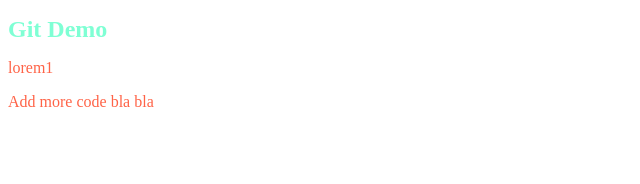
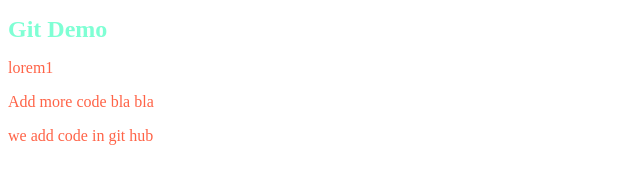
Before and after one commit to NidhiPatel7/gitdemo, a plain HTML site: page index.html in a window 1280 px wide. Shown: the whole page, without its empty margins (0-640 px from the left). Drawn offline with Linux system fonts and the light colour scheme.

Commit message:
addding code in git

```diff
--- a/index.html
+++ b/index.html
@@ -11,5 +11,6 @@
     <h1>Git Demo</h1>
     <p>lorem1</p>
     <p>Add more code bla bla</p>
+    <p>we add code in git hub</p>
 </body>
 </html>
```
